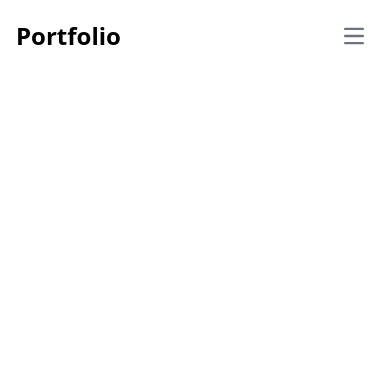
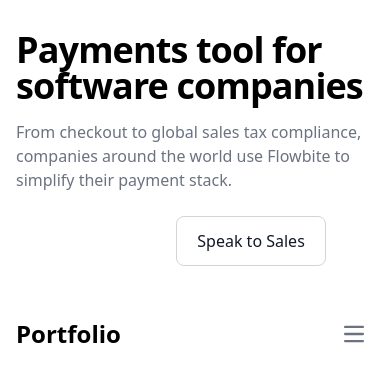
Before and after one commit to mahautlatinis/portfolio, a React (Vite) app: page / in a window 390 px wide. Shown: the top 382 px of the page. Built offline with nearby package versions, Linux system fonts and the light colour scheme.

Commit message:
adding components

```diff
--- a/src/App.jsx
+++ b/src/App.jsx
@@ -2,7 +2,9 @@ import "./index.css";
 import * as React from "react";
 import { IntlProvider } from "react-intl";
 import Navbar from "./components/Navbar";
-("");
+import Hero from "./components/Hero/Hero";
+import Carousel from "./components/Carousel/Carousel";
+
 import messages_en from "./translations/en.json";
 import messages_fr from "./translations/fr.json";
 
@@ -21,6 +23,8 @@ function App() {
       locale={navigator.language}
       messages={messages[language]}
     >
+      <Hero />
+      {/* <Carousel /> */}
       <Navbar />
     </IntlProvider>
   );
--- /dev/null
+++ b/src/components/Carousel/Carousel.jsx
@@ -0,0 +1,104 @@
+import React from "react";
+
+// TODO: rajouter photo manquantes dans public
+// TODO: revoir difference entre assets et public
+const Carousel = () => {
+  return (
+    <div
+      id="controls-carousel"
+      className="relative w-full"
+      data-carousel="static"
+    >
+      <div class="relative h-56 overflow-hidden rounded-lg md:h-96">
+        <div class="hidden duration-700 ease-in-out" data-carousel-item>
+          <img
+            src="/docs/images/carousel/carousel-1.svg"
+            className="absolute block w-full -translate-x-1/2 -translate-y-1/2 top-1/2 left-1/2"
+            alt="..."
+          />
+        </div>
+        <div
+          className="hidden duration-700 ease-in-out"
+          data-carousel-item="active"
+        >
+          <img
+            src="/docs/images/carousel/carousel-2.svg"
+            className="absolute block w-full -translate-x-1/2 -translate-y-1/2 top-1/2 left-1/2"
+            alt="..."
+          />
+        </div>
+        <div className="hidden duration-700 ease-in-out" data-carousel-item>
+          <img
+            src="/docs/images/carousel/carousel-3.svg"
+            className="absolute block w-full -translate-x-1/2 -translate-y-1/2 top-1/2 left-1/2"
+            alt="..."
+          />
+        </div>
+        <div class="hidden duration-700 ease-in-out" data-carousel-item>
+          <img
+            src="/docs/images/carousel/carousel-4.svg"
+            className="absolute block w-full -translate-x-1/2 -translate-y-1/2 top-1/2 left-1/2"
+            alt="..."
+          />
+        </div>
+        <div class="hidden duration-700 ease-in-out" data-carousel-item>
+          <img
+            src="/docs/images/carousel/carousel-5.svg"
+            className="absolute block w-full -translate-x-1/2 -translate-y-1/2 top-1/2 left-1/2"
+            alt="..."
+          />
+        </div>
+      </div>
+      <button
+        type="button"
+        className="absolute top-0 start-0 z-30 flex items-center justify-center h-full px-4 cursor-pointer group focus:outline-none"
+        data-carousel-prev
+      >
+        <span class="inline-flex items-center justify-center w-10 h-10 rounded-full bg-white/30 dark:bg-gray-800/30 group-hover:bg-white/50 dark:group-hover:bg-gray-800/60 group-focus:ring-4 group-focus:ring-white dark:group-focus:ring-gray-800/70 group-focus:outline-none">
+          <svg
+            className="w-4 h-4 text-white dark:text-gray-800 rtl:rotate-180"
+            aria-hidden="true"
+            xmlns="http://www.w3.org/2000/svg"
+            fill="none"
+            viewBox="0 0 6 10"
+          >
+            <path
+              stroke="currentColor"
+              stroke-linecap="round"
+              stroke-linejoin="round"
+              stroke-width="2"
+              d="M5 1 1 5l4 4"
+            />
+          </svg>
+          <span className="sr-only">Previous</span>
+        </span>
+      </button>
+      <button
+        type="button"
+        className="absolute top-0 end-0 z-30 flex items-center justify-center h-full px-4 cursor-pointer group focus:outline-none"
+        data-carousel-next
+      >
+        <span className="inline-flex items-center justify-center w-10 h-10 rounded-full bg-white/30 dark:bg-gray-800/30 group-hover:bg-white/50 dark:group-hover:bg-gray-800/60 group-focus:ring-4 group-focus:ring-white dark:group-focus:ring-gray-800/70 group-focus:outline-none">
+          <svg
+            className="w-4 h-4 text-white dark:text-gray-800 rtl:rotate-180"
+            aria-hidden="true"
+            xmlns="http://www.w3.org/2000/svg"
+            fill="none"
+            viewBox="0 0 6 10"
+          >
+            <path
+              stroke="currentColor"
+              stroke-linecap="round"
+              stroke-linejoin="round"
+              stroke-width="2"
+              d="m1 9 4-4-4-4"
+            />
+          </svg>
+          <span className="sr-only">Next</span>
+        </span>
+      </button>
+    </div>
+  );
+};
+
+export default Carousel;
--- /dev/null
+++ b/src/components/Hero/Hero.jsx
@@ -0,0 +1,53 @@
+import React from "react";
+
+const Hero = () => {
+  return (
+    <>
+      <section className="bg-white dark:bg-gray-900">
+        <div className="grid max-w-screen-xl px-4 py-8 mx-auto lg:gap-8 xl:gap-0 lg:py-16 lg:grid-cols-12">
+          <div className="mr-auto place-self-center lg:col-span-7">
+            <h1 className="max-w-2xl mb-4 text-4xl font-extrabold tracking-tight leading-none md:text-5xl xl:text-6xl dark:text-white">
+              Payments tool for software companies
+            </h1>
+            <p className="max-w-2xl mb-6 font-light text-gray-500 lg:mb-8 md:text-lg lg:text-xl dark:text-gray-400">
+              From checkout to global sales tax compliance, companies around the
+              world use Flowbite to simplify their payment stack.
+            </p>
+            <a
+              href="#"
+              class="inline-flex items-center justify-center px-5 py-3 mr-3 text-base font-medium text-center text-white rounded-lg bg-primary-700 hover:bg-primary-800 focus:ring-4 focus:ring-primary-300 dark:focus:ring-primary-900"
+            >
+              Get started
+              <svg
+                className="w-5 h-5 ml-2 -mr-1"
+                fill="currentColor"
+                viewBox="0 0 20 20"
+                xmlns="http://www.w3.org/2000/svg"
+              >
+                <path
+                  fill-rule="evenodd"
+                  d="M10.293 3.293a1 1 0 011.414 0l6 6a1 1 0 010 1.414l-6 6a1 1 0 01-1.414-1.414L14.586 11H3a1 1 0 110-2h11.586l-4.293-4.293a1 1 0 010-1.414z"
+                  clip-rule="evenodd"
+                ></path>
+              </svg>
+            </a>
+            <a
+              href="#"
+              className="inline-flex items-center justify-center px-5 py-3 text-base font-medium text-center text-gray-900 border border-gray-300 rounded-lg hover:bg-gray-100 focus:ring-4 focus:ring-gray-100 dark:text-white dark:border-gray-700 dark:hover:bg-gray-700 dark:focus:ring-gray-800"
+            >
+              Speak to Sales
+            </a>
+          </div>
+          <div className="hidden lg:mt-0 lg:col-span-5 lg:flex">
+            <img
+              src="https://flowbite.s3.amazonaws.com/blocks/marketing-ui/hero/phone-mockup.png"
+              alt="mockup"
+            />
+          </div>
+        </div>
+      </section>
+    </>
+  );
+};
+
+export default Hero;
```
